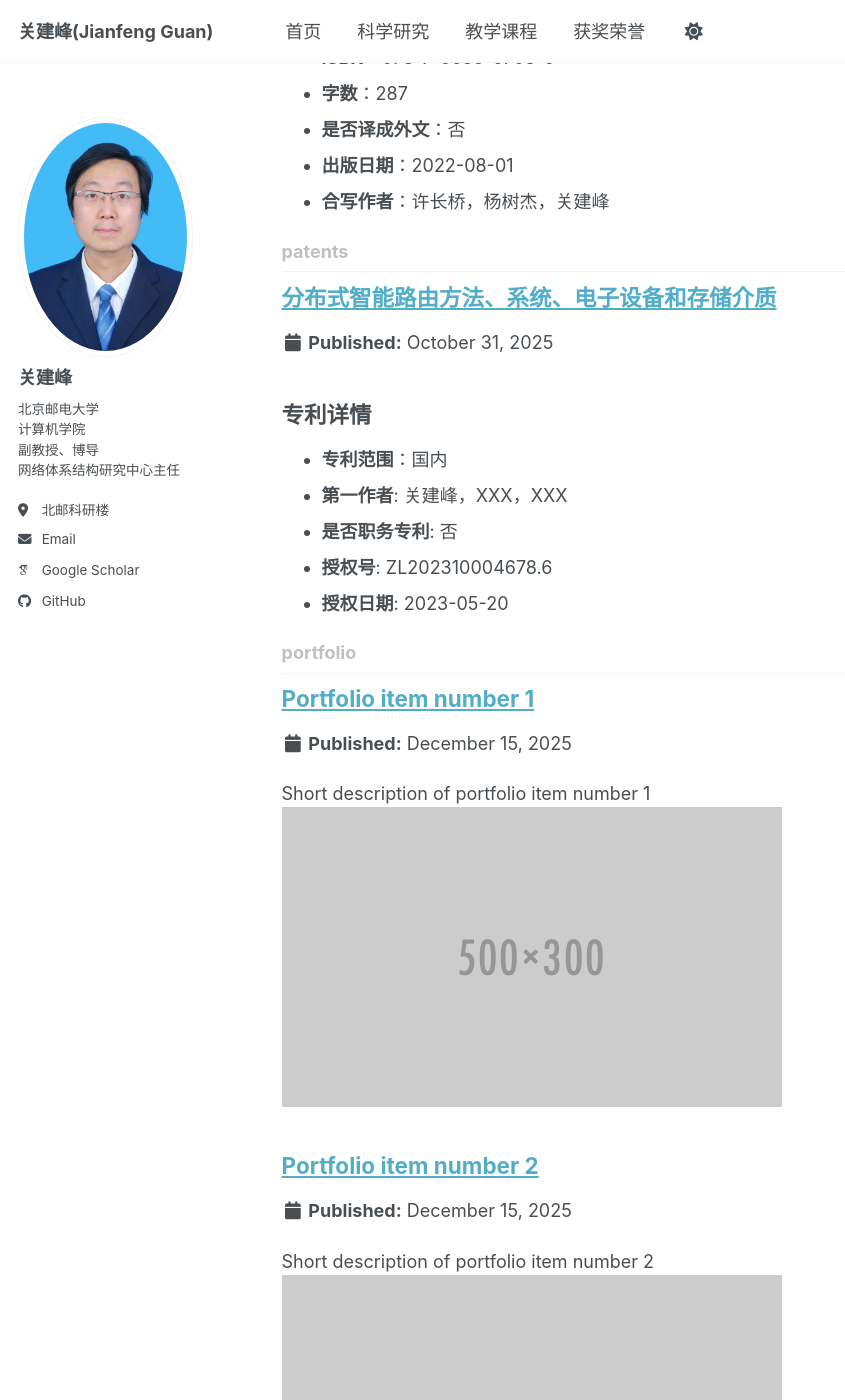
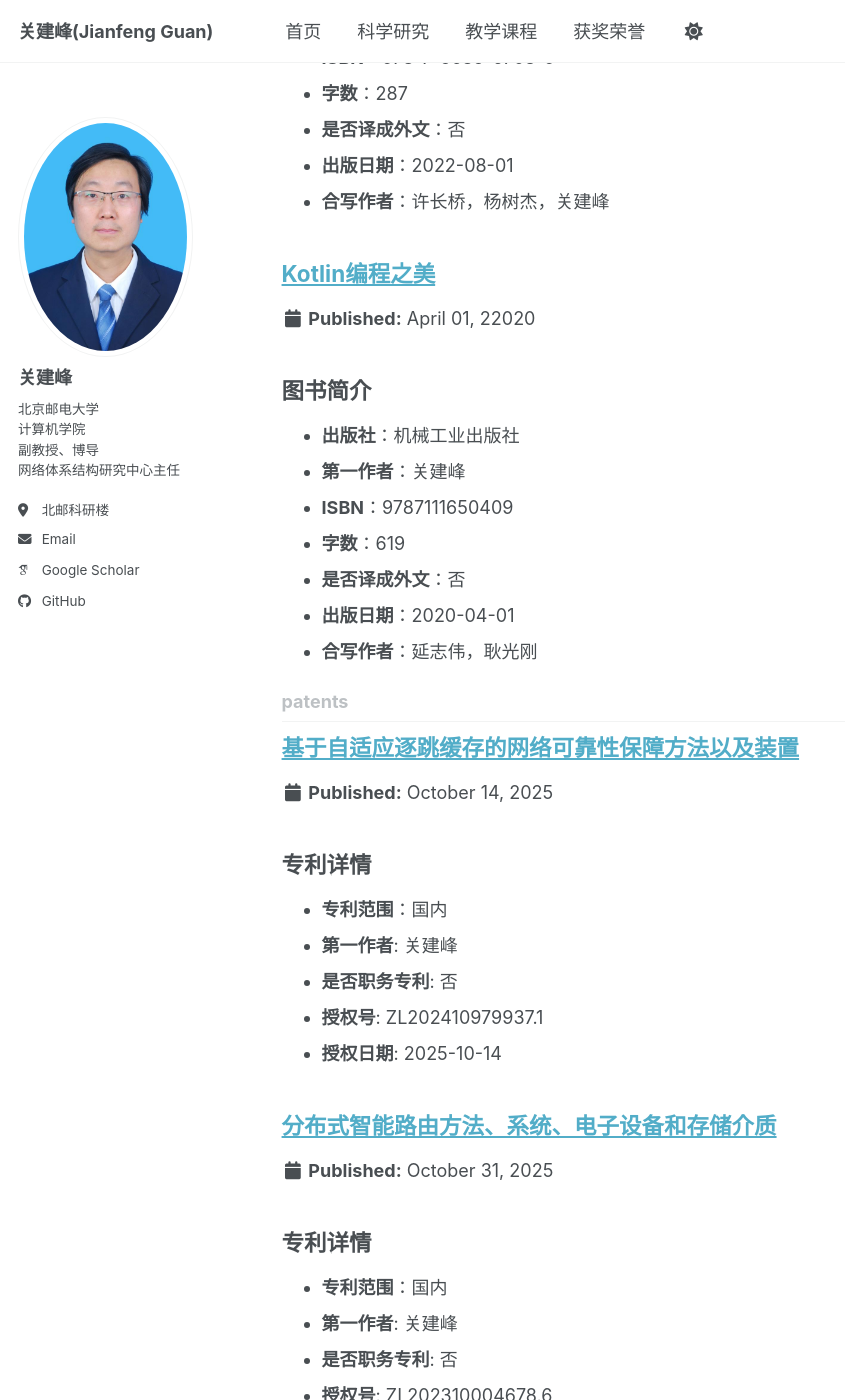
Before and after one commit to BUPT-GJF/BUPT-GJF.github.io, a Jekyll site: the page built from _pages/collection-archive.html, in a window 1280 px wide and 1400 px high, scrolled down 385 px. Shown: the whole window, without its empty margins (0-845 px from the left). Built offline with Jekyll 4.4.1, drawn with Linux system fonts in a browser that asks for light colours; some web fonts are replaced; a script bundle is joined from its source files by our own code; library files that are not in the unit come from our copies.

Commit message:
更新书籍

```diff
--- /dev/null
+++ b/_books/2020-Kotlin编程之美.md
@@ -0,0 +1,18 @@
+---
+layout: single
+title: "Kotlin编程之美"
+collection: books
+permalink: /books/2020-Kotlin编程之美
+date: 22020-04-01
+publisher: "机械工业出版社"
+---
+
+## 图书简介
+
+* **出版社**：机械工业出版社
+* **第一作者**：关建峰
+* **ISBN**：9787111650409
+* **字数**：619
+* **是否译成外文**：否
+* **出版日期**：2020-04-01
+* **合写作者**：延志伟，耿光刚
--- a/_patents/2025-smart-routing.md
+++ b/_patents/2025-分布式智能路由方法、系统、电子设备和存储介质.md
@@ -2,14 +2,14 @@
 layout: single
 title: "分布式智能路由方法、系统、电子设备和存储介质"
 collection: patents
-permalink: /patents/2023-smart-routing
+permalink: /patents/2025-分布式智能路由方法、系统、电子设备和存储介质
 date: 2025-10-31
 patent_number: "ZL202310004678.6"
 ---
 
 ## 专利详情
 * **专利范围**：国内
-* **第一作者**: 关建峰，XXX，XXX
+* **第一作者**: 关建峰
 * **是否职务专利**: 否
 * **授权号**: ZL202310004678.6
-* **授权日期**: 2023-05-20
+* **授权日期**: 2025-10-31
--- /dev/null
+++ b/_patents/2025-基于自适应逐跳缓存的网络可靠性保障方法以及装置.md
@@ -0,0 +1,15 @@
+---
+layout: single
+title: "基于自适应逐跳缓存的网络可靠性保障方法以及装置"
+collection: patents
+permalink: /patents/2025-基于自适应逐跳缓存的网络可靠性保障方法以及装置
+date: 2025-10-14
+patent_number: "ZL202310004678.6"
+---
+
+## 专利详情
+* **专利范围**：国内
+* **第一作者**: 关建峰
+* **是否职务专利**: 否
+* **授权号**: ZL202410979937.1
+* **授权日期**: 2025-10-14
```
Also changed, not shown: _books/2022-网络经济学与博弈论.md (renamed from _books/2022-网络经济学与博弈论-book.md, +1 -1 lines).
